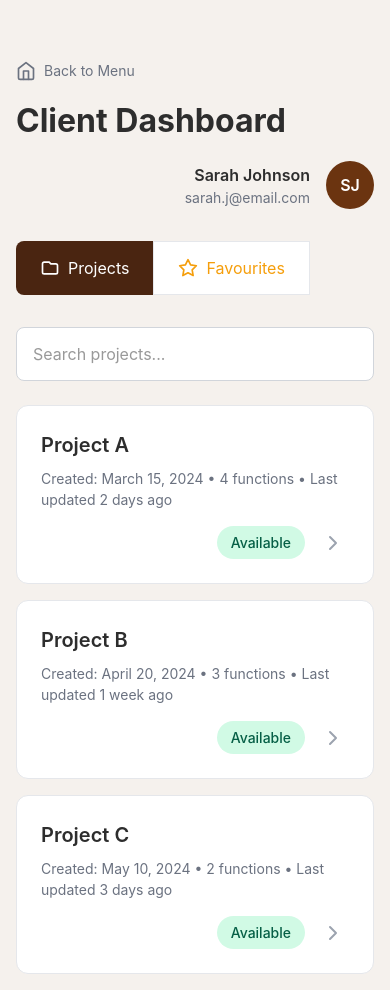
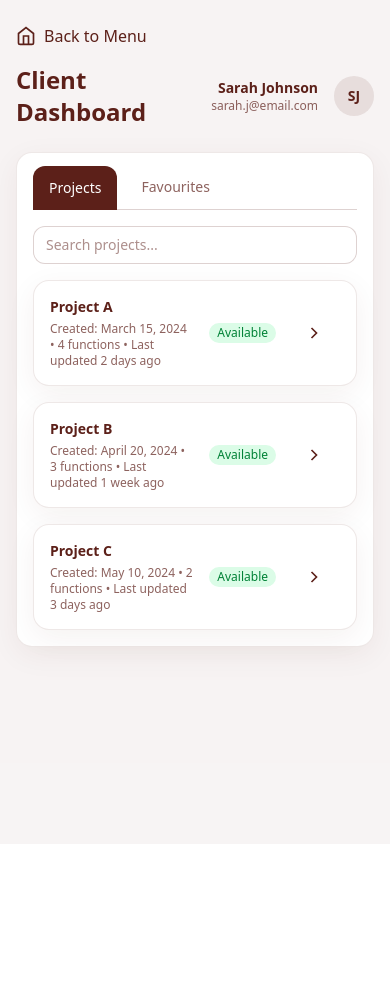
Before and after one commit to aishakwatra/model-viewing-platform, a Next.js app: page /P_ClientDashboard in a window 390 px wide. After the commit the page ends 844 px from the top, so only its background shows below. Built offline with nearby package versions, Linux system fonts and the light colour scheme.

Commit message:
P_ClientDashboard

```diff
--- a/app/P_ClientDashboard/page.tsx
+++ b/app/P_ClientDashboard/page.tsx
@@ -1,42 +1,22 @@
 "use client";
 
 import Link from "next/link";
-import { useState } from "react";
-import "./style.css";
+import { useMemo, useState } from "react";
+import { Button } from "@/app/components/ui/Button";
+import { Card } from "@/app/components/ui/Card";
+import { Tabs } from "@/app/components/Tabs";
 
 export default function ClientDashboard() {
   const [activeTab, setActiveTab] = useState("projects");
   const [searchTerm, setSearchTerm] = useState("");
 
-  // Sample project data
+  // Dummy data (kept as requested)
   const projects = [
-    {
-      id: 1,
-      name: "Project A",
-      created: "March 15, 2024",
-      functions: 4,
-      lastUpdated: "2 days ago",
-      available: true
-    },
-    {
-      id: 2,
-      name: "Project B",
-      created: "April 20, 2024",
-      functions: 3,
-      lastUpdated: "1 week ago",
-      available: true
-    },
-    {
-      id: 3,
-      name: "Project C",
-      created: "May 10, 2024",
-      functions: 2,
-      lastUpdated: "3 days ago",
-      available: true
-    }
+    { id: 1, name: "Project A", created: "March 15, 2024", functions: 4, lastUpdated: "2 days ago", available: true },
+    { id: 2, name: "Project B", created: "April 20, 2024", functions: 3, lastUpdated: "1 week ago", available: true },
+    { id: 3, name: "Project C", created: "May 10, 2024", functions: 2, lastUpdated: "3 days ago", available: true },
   ];
 
-  // Sample favorites data
   const favorites = [
     {
       id: 1,
@@ -45,8 +25,8 @@ export default function ClientDashboard() {
         { id: 1, version: "2.1", added: "2 days ago" },
         { id: 2, version: "2.0", added: "5 days ago" },
         { id: 3, version: "1.5", added: "1 week ago" },
-        { id: 4, version: "1.0", added: "2 weeks ago" }
-      ]
+        { id: 4, version: "1.0", added: "2 weeks ago" },
+      ],
     },
     {
       id: 2,
@@ -54,140 +34,139 @@ export default function ClientDashboard() {
       versions: [
         { id: 1, version: "2.0", added: "3 days ago" },
         { id: 2, version: "1.8", added: "1 week ago" },
-        { id: 3, version: "1.5", added: "2 weeks ago" }
-      ]
-    }
+        { id: 3, version: "1.5", added: "2 weeks ago" },
+      ],
+    },
   ];
 
+  const tabs = useMemo(
+    () => [
+      { key: "projects", label: "Projects" },
+      { key: "favourites", label: "Favourites" },
+    ],
+    []
+  );
+
+  const filteredProjects = useMemo(() => {
+    const q = searchTerm.trim().toLowerCase();
+    if (!q) return projects;
+    return projects.filter((p) => p.name.toLowerCase().includes(q));
+  }, [projects, searchTerm]);
+
+  const StatusBadge = ({ available }: { available: boolean }) => (
+    <span className={["inline-flex items-center rounded-full px-2 py-0.5 text-xs font-medium", available ? "bg-green-100 text-green-700" : "bg-gray-100 text-gray-700"].join(" ")}>
+      {available ? "Available" : "Unavailable"}
+    </span>
+  );
+
   return (
-    <div className="dashboard-container">
-      {/* Back to Menu Link */}
-      <Link href="/" className="back-link">
-        <svg xmlns="http://www.w3.org/2000/svg" width="20" height="20" viewBox="0 0 24 24" fill="none" stroke="currentColor" strokeWidth="2" strokeLinecap="round" strokeLinejoin="round">
-          <path d="M3 9l9-7 9 7v11a2 2 0 0 1-2 2H5a2 2 0 0 1-2-2z"></path>
-          <polyline points="9 22 9 12 15 12 15 22"></polyline>
+    <div className="min-h-screen bg-brown/5">
+      <div className="mx-auto max-w-6xl px-4 py-6 md:py-10">
+        {/* Back to Menu */}
+        <Link href="/" className="mb-4 inline-flex items-center gap-2 text-brown hover:underline">
+          <svg xmlns="http://www.w3.org/2000/svg" className="size-5" viewBox="0 0 24 24" fill="none" stroke="currentColor" strokeWidth="2">
+            <path d="M3 9l9-7 9 7v11a2 2 0 0 1-2 2H5a2 2 0 0 1-2-2z" />
+            <polyline points="9 22 9 12 15 12 15 22" />
           </svg>
           Back to Menu
         </Link>
 
-      {/* Header with user info */}
-      <div className="dashboard-header">
-        <h1 className="dashboard-title">Client Dashboard</h1>
-        <div className="user-info">
-          <div className="user-details">
-            <div className="user-name">Sarah Johnson</div>
-            <div className="user-email">sarah.j@email.com</div>
+        {/* Header */}
+        <div className="mb-6 flex items-center justify-between">
+          <h1 className="text-2xl font-bold text-brown md:text-3xl">Client Dashboard</h1>
+          <div className="flex items-center gap-4">
+            <div className="text-right">
+              <div className="text-sm font-semibold text-brown">Sarah Johnson</div>
+              <div className="text-xs text-brown/70">sarah.j@email.com</div>
             </div>
-          <div className="user-avatar">
-            SJ
-          </div>
+            <div className="flex size-10 items-center justify-center rounded-full bg-brown/10 text-sm font-semibold text-brown">SJ</div>
           </div>
         </div>
 
-      {/* Navigation tabs */}
-      <div className="nav-tabs">
-        <button
-          onClick={() => setActiveTab("projects")}
-          className={`nav-tab ${activeTab === "projects" ? "active" : "inactive"}`}
-        >
-          <svg className="nav-tab-icon" xmlns="http://www.w3.org/2000/svg" viewBox="0 0 24 24" fill="none" stroke="currentColor" strokeWidth="2" strokeLinecap="round" strokeLinejoin="round">
-            <path d="M3 7v10a2 2 0 0 0 2 2h14a2 2 0 0 0 2-2V9a2 2 0 0 0-2-2h-6l-2-2H5a2 2 0 0 0-2 2Z"/>
-          </svg>
-          Projects
-        </button>
-        <button
-          onClick={() => setActiveTab("favourites")}
-          className={`nav-tab ${activeTab === "favourites" ? "active" : "inactive"}`}
-        >
-          <svg className="nav-tab-icon" xmlns="http://www.w3.org/2000/svg" viewBox="0 0 24 24" fill="none" stroke="currentColor" strokeWidth="2" strokeLinecap="round" strokeLinejoin="round">
-            <polygon points="12 2 15.09 8.26 22 9.27 17 14.14 18.18 21.02 12 17.77 5.82 21.02 7 14.14 2 9.27 8.91 8.26 12 2"/>
-          </svg>
-          Favourites
-        </button>
+        {/* Tabs */}
+        <Card className="p-0">
+          <div className="px-4 pt-3">
+            <Tabs tabs={tabs} defaultKey={activeTab} onChange={setActiveTab} />
           </div>
 
-      {/* Projects Tab Content */}
+          {/* Projects */}
           {activeTab === "projects" && (
-        <>
-          {/* Search bar */}
-          <div className="search-container">
+            <div className="space-y-4 p-4">
+              {/* Search */}
+              <div className="flex items-center gap-2">
                 <input
                   type="text"
                   placeholder="Search projects..."
-              className="search-input"
+                  className="w-full rounded-xl border border-brown/20 bg-white px-3 py-2 text-sm text-brown outline-none focus:ring-2 focus:ring-brown/30"
                   value={searchTerm}
                   onChange={(e) => setSearchTerm(e.target.value)}
                 />
                 {searchTerm && (
-              <button
-                className="clear-button"
-                onClick={() => setSearchTerm("")}
-              >
+                  <Button variant="outline" className="px-3 text-xs" onClick={() => setSearchTerm("")}>
                     Clear
-              </button>
+                  </Button>
                 )}
               </div>
 
-          {/* Project list */}
-          <div className="project-list">
-            {projects.map(project => (
-              <div key={project.id} className="project-card">
-                <div className="project-card-content">
-                  <div className="project-info">
-                    <h2 className="project-name">{project.name}</h2>
-                    <p className="project-meta">
+              <div className="grid gap-4">
+                {filteredProjects.map((project) => (
+                  <Card key={project.id} className="p-4">
+                    <div className="flex items-center justify-between gap-4">
+                      <div>
+                        <h2 className="text-sm font-semibold text-brown">{project.name}</h2>
+                        <p className="mt-1 text-xs text-brown/70">
                           Created: {project.created} • {project.functions} functions • Last updated {project.lastUpdated}
                         </p>
                       </div>
-                  <div className="project-actions">
-                    <span className="status-badge">
-                      Available
-                    </span>
-                    <button className="chevron-button">
-                      <svg className="chevron-icon" xmlns="http://www.w3.org/2000/svg" viewBox="0 0 24 24" fill="none" stroke="currentColor" strokeWidth="2" strokeLinecap="round" strokeLinejoin="round">
+                      <div className="flex items-center gap-3">
+                        <StatusBadge available={project.available} />
+                        <Button variant="ghost" className="p-2">
+                          <svg xmlns="http://www.w3.org/2000/svg" className="size-5" viewBox="0 0 24 24" fill="none" stroke="currentColor" strokeWidth="2">
                             <polyline points="9 18 15 12 9 6"></polyline>
                           </svg>
-                    </button>
+                        </Button>
                       </div>
                     </div>
-              </div>
-            ))}
-          </div>
-        </>
-      )}
-
-      {/* Favourites Tab Content */}
-      {activeTab === "favourites" && (
-        <div className="favorites-container">
-          {favorites.map(favorite => (
-            <div key={favorite.id} className="project-card favorite-card">
-              <div className="favorite-header">
-                <h2 className="project-name">{favorite.name}</h2>
-                <button className="chevron-button">
-                  <svg className="chevron-icon" xmlns="http://www.w3.org/2000/svg" viewBox="0 0 24 24" fill="none" stroke="currentColor" strokeWidth="2" strokeLinecap="round" strokeLinejoin="round">
-                    <polyline points="6 9 12 15 18 9"></polyline>
-                  </svg>
-                </button>
-              </div>
-              <p className="project-meta">{favorite.versions.length} function versions</p>
-
-              <div className="version-grid">
-                {favorite.versions.map(version => (
-                  <div key={version.id} className="version-card">
-                    <div className="version-image">
-                      <div className="placeholder-image">Image</div>
-                    </div>
-                    <div className="version-info">
-                      <p className="version-number">Version {version.version}</p>
-                      <p className="version-date">Added {version.added}</p>
-                    </div>
-                  </div>
+                  </Card>
                 ))}
               </div>
             </div>
+          )}
+
+          {/* Favourites */}
+          {activeTab === "favourites" && (
+            <div className="space-y-4 p-4">
+              {favorites.map((favorite) => (
+                <Card key={favorite.id} className="p-4">
+                  <div className="mb-2 flex items-center justify-between">
+                    <h2 className="text-sm font-semibold text-brown">{favorite.name}</h2>
+                    <Button variant="ghost" className="p-2">
+                      <svg xmlns="http://www.w3.org/2000/svg" className="size-5" viewBox="0 0 24 24" fill="none" stroke="currentColor" strokeWidth="2">
+                        <polyline points="6 9 12 15 18 9"></polyline>
+                      </svg>
+                    </Button>
+                  </div>
+                  <p className="mb-3 text-xs text-brown/70">{favorite.versions.length} function versions</p>
+
+                  <div className="grid gap-3 sm:grid-cols-2 md:grid-cols-3">
+                    {favorite.versions.map((version) => (
+                      <Card key={version.id} className="p-3">
+                        <div className="flex items-center gap-3">
+                          <div className="flex size-16 items-center justify-center rounded-xl bg-brown/10 text-xs text-brown">Image</div>
+                          <div>
+                            <p className="text-sm font-medium text-brown">Version {version.version}</p>
+                            <p className="text-xs text-brown/70">Added {version.added}</p>
+                          </div>
+                        </div>
+                      </Card>
+                    ))}
+                  </div>
+                </Card>
               ))}
             </div>
           )}
+        </Card>
+      </div>
     </div>
   );
 }
--- a/app/P_ClientDashboard/style.css
+++ /dev/null
@@ -1,340 +0,0 @@
-/* Base styles */
-* {
-  margin: 0;
-  padding: 0;
-  box-sizing: border-box;
-}
-
-body {
-  font-family: -apple-system, BlinkMacSystemFont, 'Segoe UI', Roboto, 'Helvetica Neue', Arial, sans-serif;
-  background-color: #f5f1ed;
-  color: #333;
-}
-
-/* Container */
-.dashboard-container {
-  max-width: 1280px;
-  margin: 0 auto;
-  padding: 80px 2rem 2rem;
-}
-
-/* Header */
-.dashboard-header {
-  display: flex;
-  justify-content: space-between;
-  align-items: right;
-  margin-bottom: 2rem;
-}
-
-.dashboard-title {
-  font-size: 2rem;
-  font-weight: bold;
-  color: #2d2d2d;
-}
-
-.user-info {
-  display: flex;
-  align-items: center;
-  gap: 1rem;
-}
-
-.user-details {
-  text-align: right;
-}
-
-.user-name {
-  font-weight: 600;
-  font-size: 1rem;
-  color: #2d2d2d;
-}
-
-.user-email {
-  font-size: 0.875rem;
-  color: #6b7280;
-}
-
-.user-avatar {
-  width: 3rem;
-  height: 3rem;
-  background-color: #6b3410;
-  border-radius: 50%;
-  display: flex;
-  align-items: center;
-  justify-content: center;
-  color: white;
-  font-weight: 600;
-  font-size: 1rem;
-}
-
-/* Navigation tabs */
-.nav-tabs {
-  display: flex;
-  gap: 0;
-  margin-bottom: 2rem;
-}
-
-.nav-tab {
-  padding: 0.875rem 1.5rem;
-  border: none;
-  cursor: pointer;
-  display: flex;
-  align-items: center;
-  gap: 0.5rem;
-  font-size: 1rem;
-  text-decoration: none;
-  transition: all 0.2s;
-}
-
-.nav-tab.active {
-  background-color: #4a2511;
-  color: white;
-  border-radius: 8px 0 0 8px;
-}
-
-.nav-tab.inactive {
-  background-color: white;
-  color: #f59e0b;
-  border: 1px solid #e5e7eb;
-}
-
-.nav-tab.inactive:hover {
-  background-color: #fef3c7;
-}
-
-.nav-tab-icon {
-  width: 1.25rem;
-  height: 1.25rem;
-}
-
-/* Search bar */
-.search-container {
-  position: relative;
-  margin-bottom: 1.5rem;
-}
-
-.search-input {
-  width: 100%;
-  padding: 0.875rem 1rem;
-  border: 1px solid #d1d5db;
-  border-radius: 8px;
-  font-size: 1rem;
-  background-color: white;
-}
-
-.search-input:focus {
-  outline: none;
-  border-color: #f59e0b;
-}
-
-.clear-button {
-  position: absolute;
-  right: 1rem;
-  top: 50%;
-  transform: translateY(-50%);
-  background-color: #fb923c;
-  color: white;
-  border: none;
-  padding: 0.5rem 1rem;
-  border-radius: 6px;
-  cursor: pointer;
-  font-weight: 500;
-  transition: background-color 0.2s;
-}
-
-.clear-button:hover {
-  background-color: #f97316;
-}
-
-/* Project list */
-.project-list {
-  display: flex;
-  flex-direction: column;
-  gap: 1rem;
-}
-
-.project-card {
-  background-color: white;
-  border: 1px solid #e5e7eb;
-  border-radius: 12px;
-  padding: 1.5rem;
-  transition: box-shadow 0.2s;
-  cursor: pointer;
-}
-
-.project-card:hover {
-  box-shadow: 0 4px 6px -1px rgba(0, 0, 0, 0.1), 0 2px 4px -1px rgba(0, 0, 0, 0.06);
-}
-
-.project-card-content {
-  display: flex;
-  justify-content: space-between;
-  align-items: flex-start;
-}
-
-.project-info {
-  flex: 1;
-}
-
-.project-name {
-  font-size: 1.25rem;
-  font-weight: 600;
-  color: #2d2d2d;
-  margin-bottom: 0.5rem;
-}
-
-.project-meta {
-  font-size: 0.875rem;
-  color: #6b7280;
-}
-
-.project-actions {
-  display: flex;
-  align-items: center;
-  gap: 0.75rem;
-}
-
-.status-badge {
-  padding: 0.375rem 0.875rem;
-  background-color: #d1fae5;
-  color: #065f46;
-  font-size: 0.875rem;
-  border-radius: 9999px;
-  font-weight: 500;
-}
-
-.chevron-button {
-  background: none;
-  border: none;
-  color: #9ca3af;
-  cursor: pointer;
-  padding: 0.25rem;
-  transition: color 0.2s;
-}
-
-.chevron-button:hover {
-  color: #6b7280;
-}
-
-.chevron-icon {
-  width: 1.5rem;
-  height: 1.5rem;
-}
-
-/* Back to menu link */
-.back-link {
-  display: inline-flex;
-  align-items: center;
-  gap: 0.5rem;
-  color: #6b7280;
-  text-decoration: none;
-  font-size: 0.875rem;
-  margin-bottom: 1rem;
-  transition: color 0.2s;
-}
-
-.back-link:hover {
-  color: #4a2511;
-}
-
-/* Favorites styles */
-.favorites-container {
-  display: flex;
-  flex-direction: column;
-  gap: 2rem;
-}
-
-.favorite-card {
-  padding-bottom: 1rem;
-}
-
-.favorite-header {
-  display: flex;
-  justify-content: space-between;
-  align-items: center;
-  margin-bottom: 0.5rem;
-}
-
-.version-grid {
-  display: grid;
-  grid-template-columns: repeat(4, 1fr);
-  gap: 1rem;
-  margin-top: 1rem;
-}
-
-.version-card {
-  background-color: #f9fafb;
-  border-radius: 8px;
-  overflow: hidden;
-  transition: transform 0.2s;
-}
-
-.version-card:hover {
-  transform: translateY(-2px);
-}
-
-.version-image {
-  height: 100px;
-  background-color: #e5e7eb;
-  display: flex;
-  align-items: center;
-  justify-content: center;
-  color: #9ca3af;
-}
-
-.placeholder-image {
-  font-size: 0.875rem;
-}
-
-.version-info {
-  padding: 0.75rem;
-  background-color: #fdf2f8;
-}
-
-.version-number {
-  font-weight: 600;
-  font-size: 0.875rem;
-  color: #2d2d2d;
-  margin-bottom: 0.25rem;
-}
-
-.version-date {
-  font-size: 0.75rem;
-  color: #6b7280;
-}
-
-/* Responsive design */
-@media (max-width: 768px) {
-  .dashboard-container {
-    padding: 60px 1rem 1rem;
-  }
-
-  .dashboard-header {
-    flex-direction: column;
-    align-items: flex-start;
-    gap: 1rem;
-  }
-
-  .user-info {
-    width: 100%;
-    justify-content: flex-end;
-  }
-
-  .project-card-content {
-    flex-direction: column;
-    gap: 1rem;
-  }
-
-  .project-actions {
-    align-self: flex-end;
-  }
-
-  .version-grid {
-    grid-template-columns: repeat(2, 1fr);
-  }
-}
-
-@media (max-width: 480px) {
-  .version-grid {
-    grid-template-columns: 1fr;
-  }
-}
```
Lines whose indentation alone changed are shown as unchanged.
